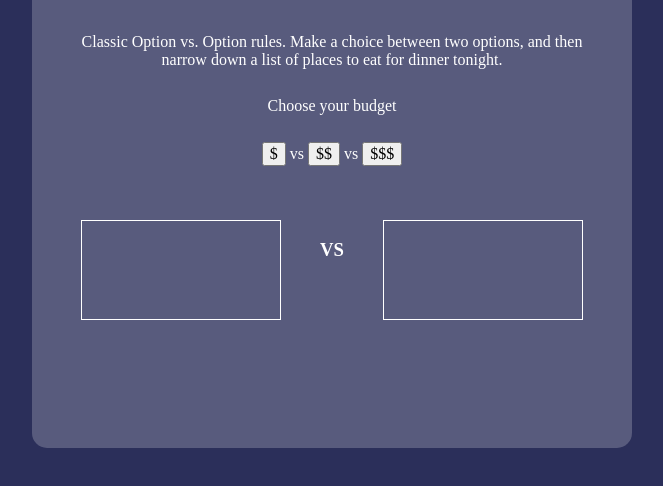
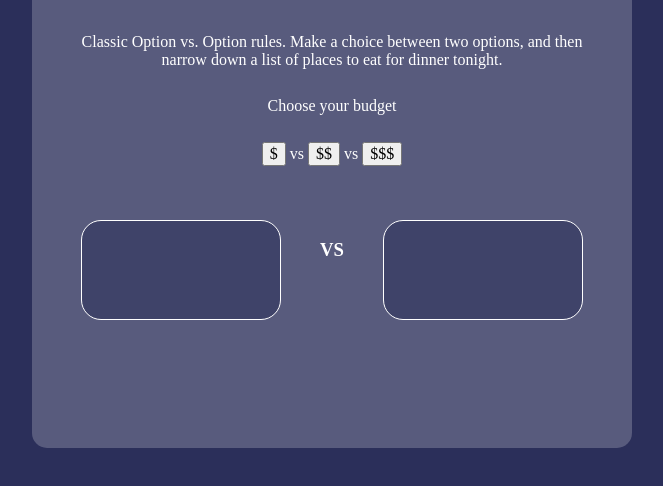
Before and after one commit to thePotatoDev-git/whats-for-dinner-at-summit, a plain HTML site: page index.html in a window 1280 px wide. Shown: the part 192-678 px from the top of the page, without its empty margins (308-971 px from the left). Drawn offline with Linux system fonts and the light colour scheme.

Commit message:
Changed background color options boxes

```diff
--- a/css/style.css
+++ b/css/style.css
@@ -74,13 +74,15 @@ span {
 }
 .options div {
      border: 1px solid white;
+     border-radius: 20px;
+     background: rgba(43, 47, 90, 0.541);
      height: 100px;
      width: 200px;
      padding: 10px;
      transition: background-color 0.4s;
 }
 .options div:hover {
-     background: rgba(43, 47, 90, 0.555);
+     background: rgba(43, 47, 90, 0.932);
 }
 .options div:active {
      background: rgba(46, 189, 94, 0.438);
```
